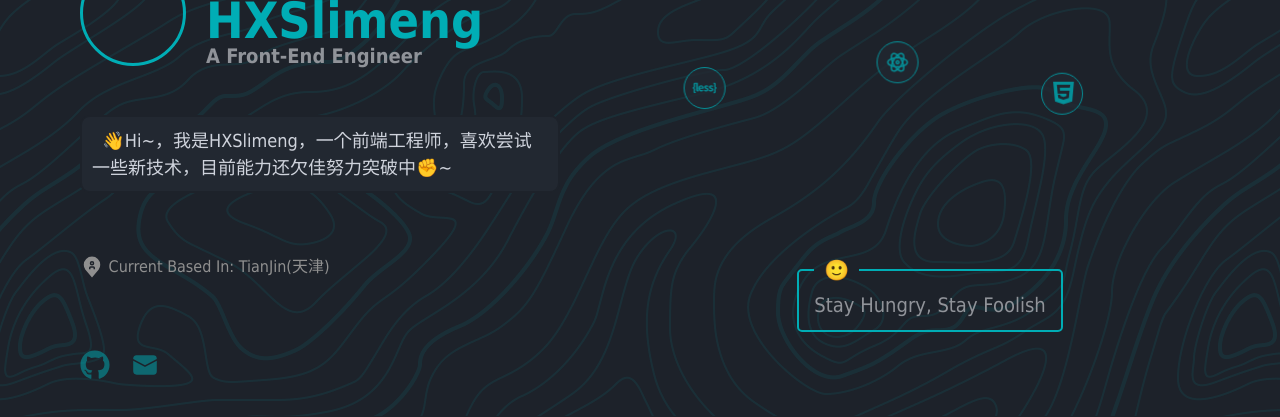
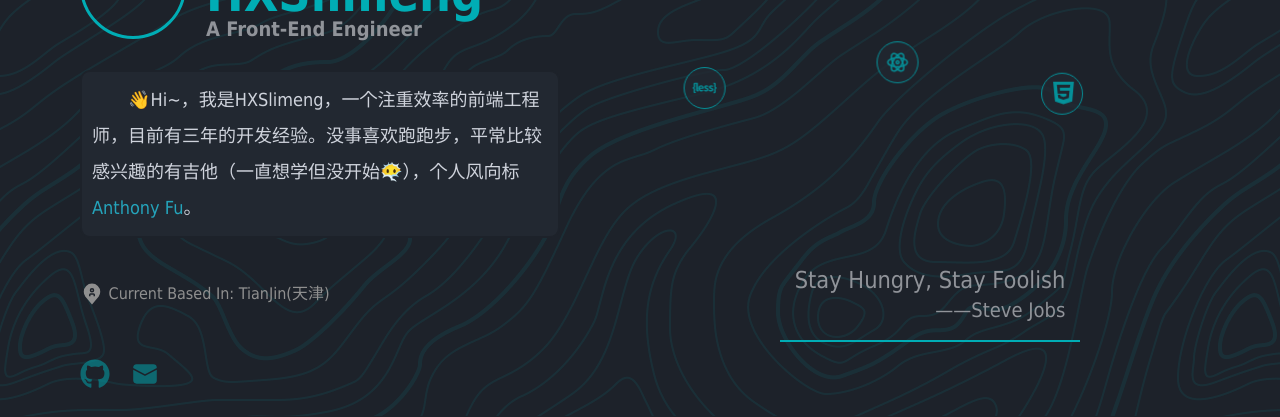
Before and after one commit to HXSlimeng/HXS_HomePage, a Vue app: page /#/home in a window 1280 px wide. Shown: the part 384-801 px from the top of the page. Built offline with nearby package versions, Linux system fonts and the light colour scheme; no server answers.

Commit message:
feat: 文字更新

```diff
--- a/src/components/aboutMe/index.vue
+++ b/src/components/aboutMe/index.vue
@@ -12,7 +12,10 @@
       </div>
     </div>
     <div class="fadeText">
-      <p>&nbsp;&nbsp;👋Hi~，我是HXSlimeng，一个前端工程师，喜欢尝试一些新技术，目前能力还欠佳努力突破中✊~</p>
+      <p>
+        👋Hi~，我是HXSlimeng，一个注重效率的前端工程师，目前有三年的开发经验。没事喜欢跑跑步，平常比较感兴趣的有吉他（一直想学但没开始😶‍🌫️），个人风向标<a href="https://github.com/antfu">Anthony Fu</a
+        >。
+      </p>
     </div>
     <div class="addr">
       <svg-icon name="location" size="1.5em" />&nbsp;
@@ -94,7 +97,11 @@ function displayFadeIn() {
     border: solid 2px var(--prmy-bg);
     background: var(--sub-bg);
     width: fit-content;
-    line-height: 1.5em;
+    line-height: 2em;
+    text-indent: 2em;
+    a:hover {
+      border-bottom: 2px var(--mainColor) solid;
+    }
   }
 
   .addr {
--- a/src/components/pageHead/index.vue
+++ b/src/components/pageHead/index.vue
@@ -116,7 +116,6 @@ defineExpose({
     position: relative;
     .navItem {
       font-size: 24px;
-
       width: 150px;
       text-align: center;
 
--- a/src/views/home.vue
+++ b/src/views/home.vue
@@ -7,8 +7,8 @@
       <ModulePerson ref="personMDL"></ModulePerson>
       <div class="huamnActBtn">
         <fieldset class="inspirGraph">
-          <legend>🙂</legend>
-          Stay Hungry, Stay Foolish
+          <h3 strong>Stay Hungry, Stay Foolish</h3>
+          <p style="text-align: right">——Steve Jobs</p>
         </fieldset>
       </div>
     </div>
@@ -195,16 +195,11 @@ const toogleAct = () => {
       align-items: center;
 
       .inspirGraph {
-        border: var(--mainColor) 2px solid;
+        line-height: 1.5em;
+        border-bottom: var(--mainColor) 2px solid;
         padding: 15px;
         margin: 0px 20px;
-        border-radius: 5px;
         color: var(--font-sub-color);
-
-        legend {
-          padding: 0px 10px;
-          color: var(--font-sub-color);
-        }
       }
     }
   }
```
